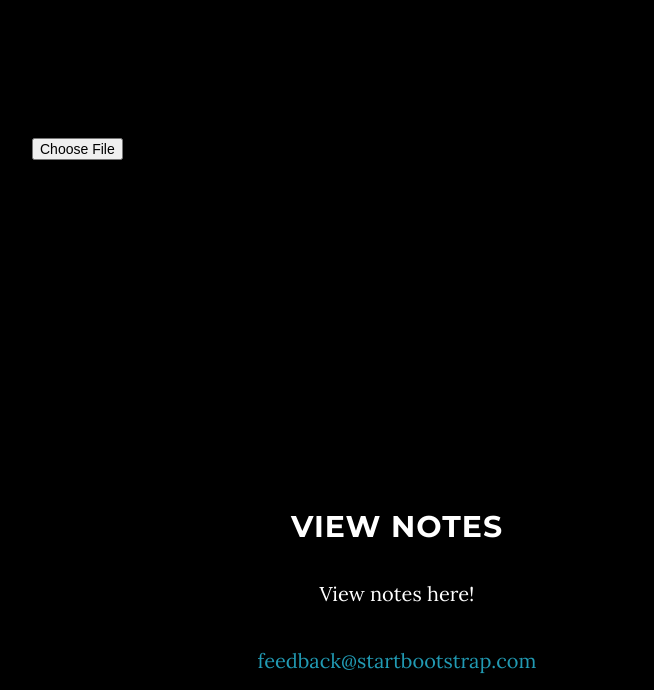
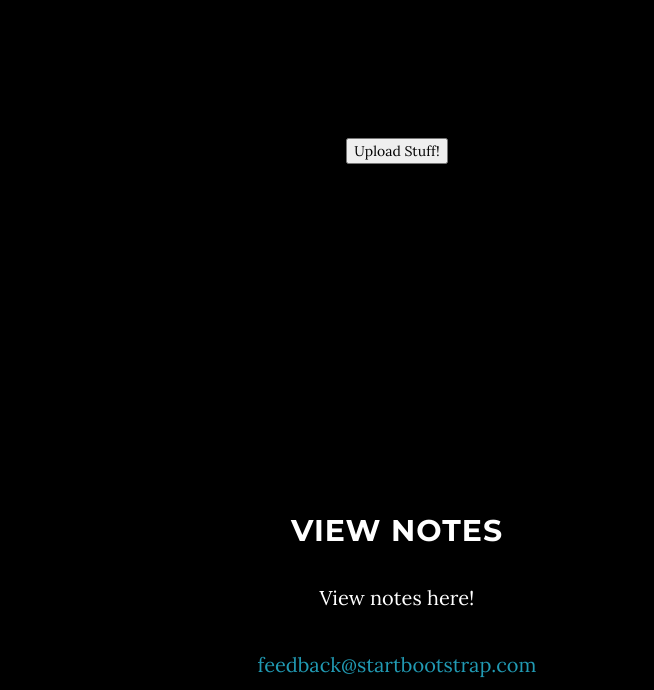
Before and after one commit to mikbeee/McDanMael, a plain HTML site: page Project/index.html in a window 1280 px wide. Shown: the part 1925-2615 px from the top of the page, without its empty margins (243-897 px from the left). Drawn offline with Linux system fonts and the light colour scheme; some packages are replaced by stand-ins of ours.

Commit message:
button formatting

```diff
--- a/Project/index.html
+++ b/Project/index.html
@@ -106,8 +106,9 @@
                 <div class="col-lg-8 col-lg-offset-2">
                     <h2>Upload Notes!</h2>
                     <p>You can upload notes to Fleek here:</p>
-                    <input type="file" id="uploadme" />
-                    <!--<input type="button" id="clickme" value="Upload Stuff!" />-->
+                     <div class="page-scroll"> <input type="file" id="uploadme" style="display:none"/>
+
+                    <input type="button" id="clickme" value="Upload Stuff!"/> </div>
                 </div>
             </div>
         </div>
```
